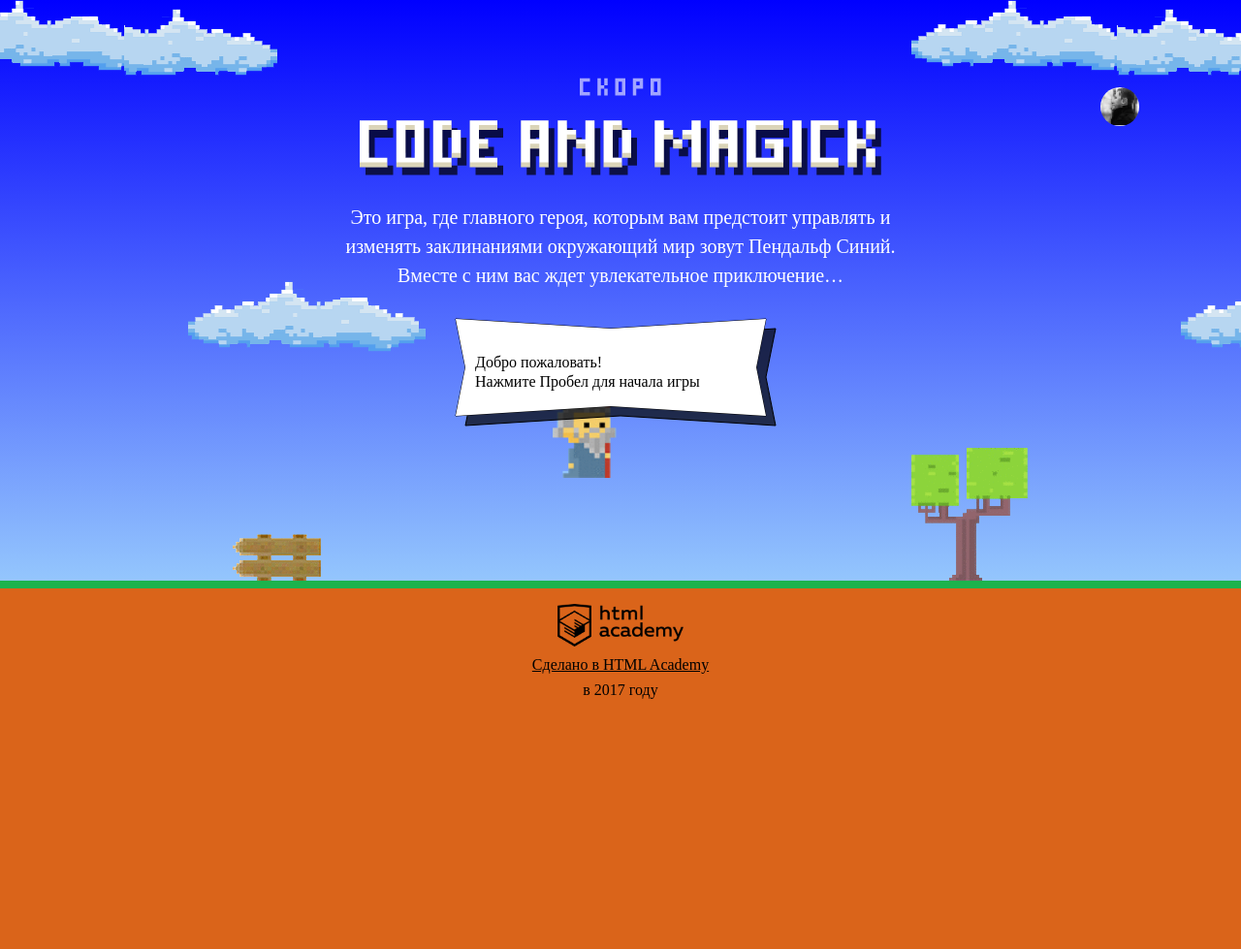
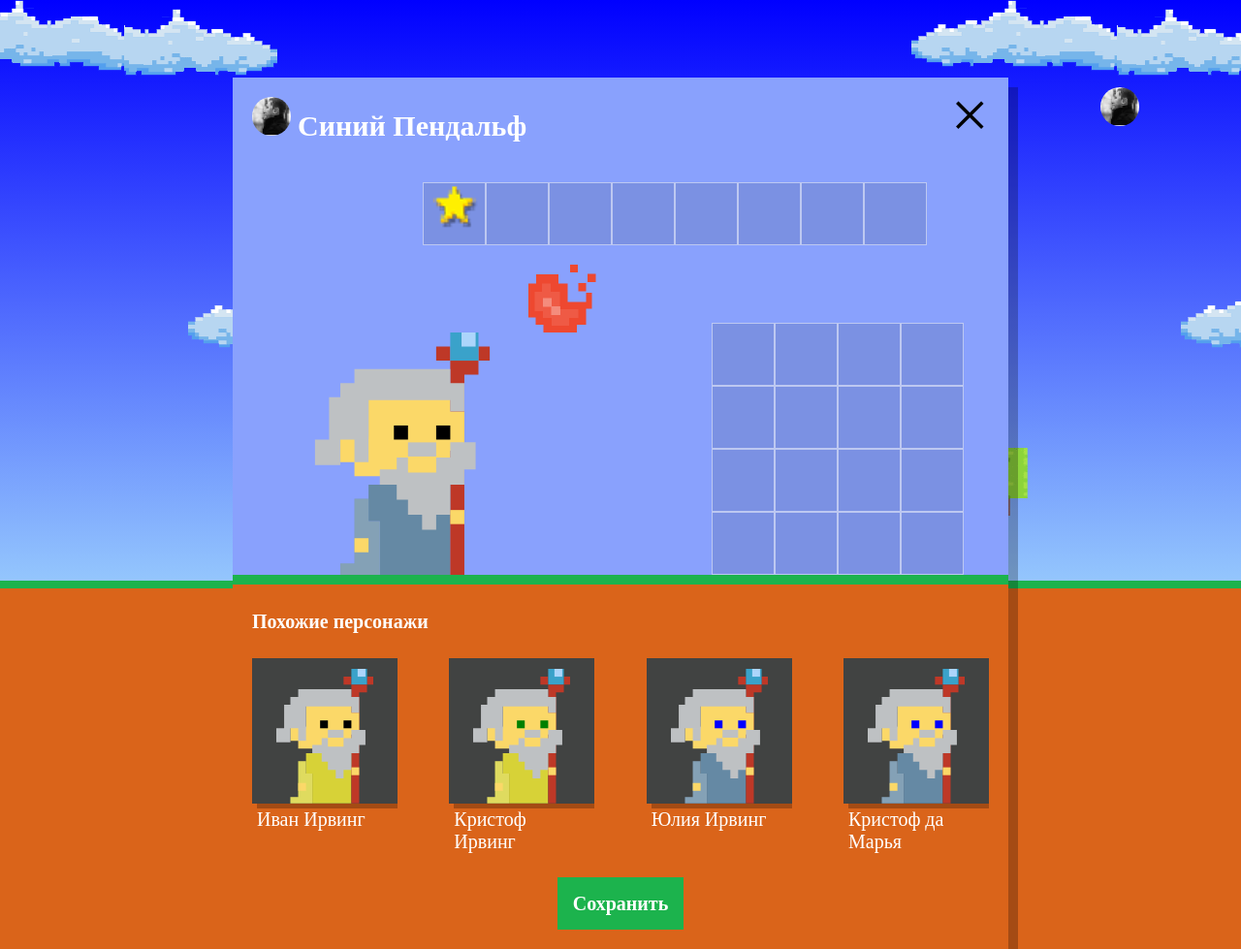
Before and after one commit to Frnkovich/538997-code-and-magick, a website: page index.html in a window 1280 px wide. Shown: the whole page at 97% size. Before the commit the page ends 800 px from the top, so only its background shows below. Drawn offline with Linux system fonts and the light colour scheme; a web font is replaced by a local one.

Commit message:
Сделал вывод похожих магов

```diff
--- a/index.html
+++ b/index.html
@@ -205,6 +205,7 @@
 
 </script>
 
+<script src="js/setup.js"></script>
 <script src="js/stat.js"></script>
 <script src="js/game.js"></script>
 
--- /dev/null
+++ b/js/setup.js
@@ -0,0 +1,61 @@
+'use strict';
+
+var setup = document.querySelector('.setup');
+setup.classList.remove('hidden');
+
+var FIRSTNAMES_LIST = ['Иван', 'Хуан Себастьян', 'Мария', 'Кристоф', 'Виктор', 'Юлия', 'Люпита', 'Вашингтон'];
+var SURNAMES_LIST = ['да Марья', 'Верон', 'Мирабелла', 'Вальц', 'Онопко', 'Топольницкая', 'Нионго', 'Ирвинг'];
+var COAT_COLORS_LIST = ['rgb(101, 137, 164)', 'rgb(241, 43, 107)', 'rgb(146, 100, 161)', 'rgb(56, 159, 117)', 'rgb(215, 210, 55)', 'rgb(0, 0, 0)'];
+var EYES_COLORS_LIST = ['black', 'red', 'blue', 'yellow', 'green'];
+var wizards = [];
+var similarListElement = setup.querySelector('.setup-similar-list');
+var similarWizardTemplate = document.querySelector('#similar-wizard-template').content.querySelector('.setup-similar-item');
+
+function compareRandom() {
+  return Math.random() - 0.5;
+};
+
+function getRandomArray(array, index) {
+  array.sort(compareRandom);
+  var resultArray = [];
+  for (var i = 0; i <= index; i++) {
+    resultArray.push(array[i]);
+  }
+  return resultArray;
+};
+
+var getWizardData = function () {
+  var wizard = {
+    name: getRandomArray(FIRSTNAMES_LIST, 0) + ' ' + getRandomArray(SURNAMES_LIST, 0),
+	coatColor: getRandomArray(COAT_COLORS_LIST, 0)[0],
+	eyesColor: getRandomArray(EYES_COLORS_LIST, 0)[0]
+  }
+  return wizard;
+};
+
+var fillWizardsData = function () {
+  for (var i = 0; i <= 3; i++) {
+    wizards[i] = getWizardData();
+  }
+  return wizards;
+};
+
+fillWizardsData();
+
+var renderWizard = function (wizard) {
+  var wizardElement = similarWizardTemplate.cloneNode(true);
+
+  wizardElement.querySelector('.setup-similar-label').textContent = wizard.name;
+  wizardElement.querySelector('.wizard-coat').style.fill = wizard.coatColor;
+  wizardElement.querySelector('.wizard-eyes').style.fill = wizard.eyesColor;
+
+  return wizardElement;
+}
+
+var fragment = document.createDocumentFragment();
+for (var i = 0; i < wizards.length; i++) {
+  fragment.appendChild(renderWizard(wizards[i]));
+}
+similarListElement.appendChild(fragment);
+
+setup.querySelector('.setup-similar').classList.remove('hidden');
```
